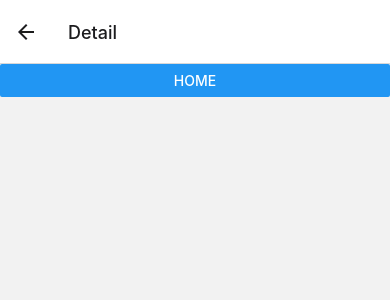
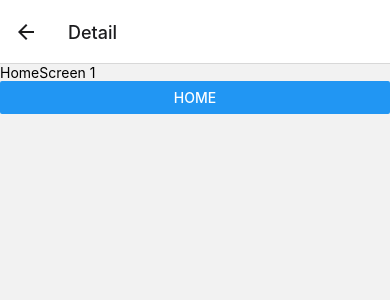
Before and after one commit to kashifjavaid1/React.js, a React Native app: screen /Detail in a window 390 px wide. Shown: the top 300 px of the page. Built offline with nearby package versions, Linux system fonts and the light colour scheme.

Commit message:
practice

```diff
--- a/Screen/DeatilScreen/DetailScreen.tsx
+++ b/Screen/DeatilScreen/DetailScreen.tsx
@@ -7,7 +7,7 @@ interface Detail{
 export default function HomeScreen(props:Detail) {
   return (
     <View>
-      {/* <Text style={{flex:1, justifyContent:'center',alignItems:'center'}}>HomeScreen 1</Text> */}
+      <Text style={{flex:1, justifyContent:'center',alignItems:'center'}}>HomeScreen 1</Text>
       <Button title='Home' onPress={()=>props.navigation.navigate('Home')}/>
     </View>
   )
```
